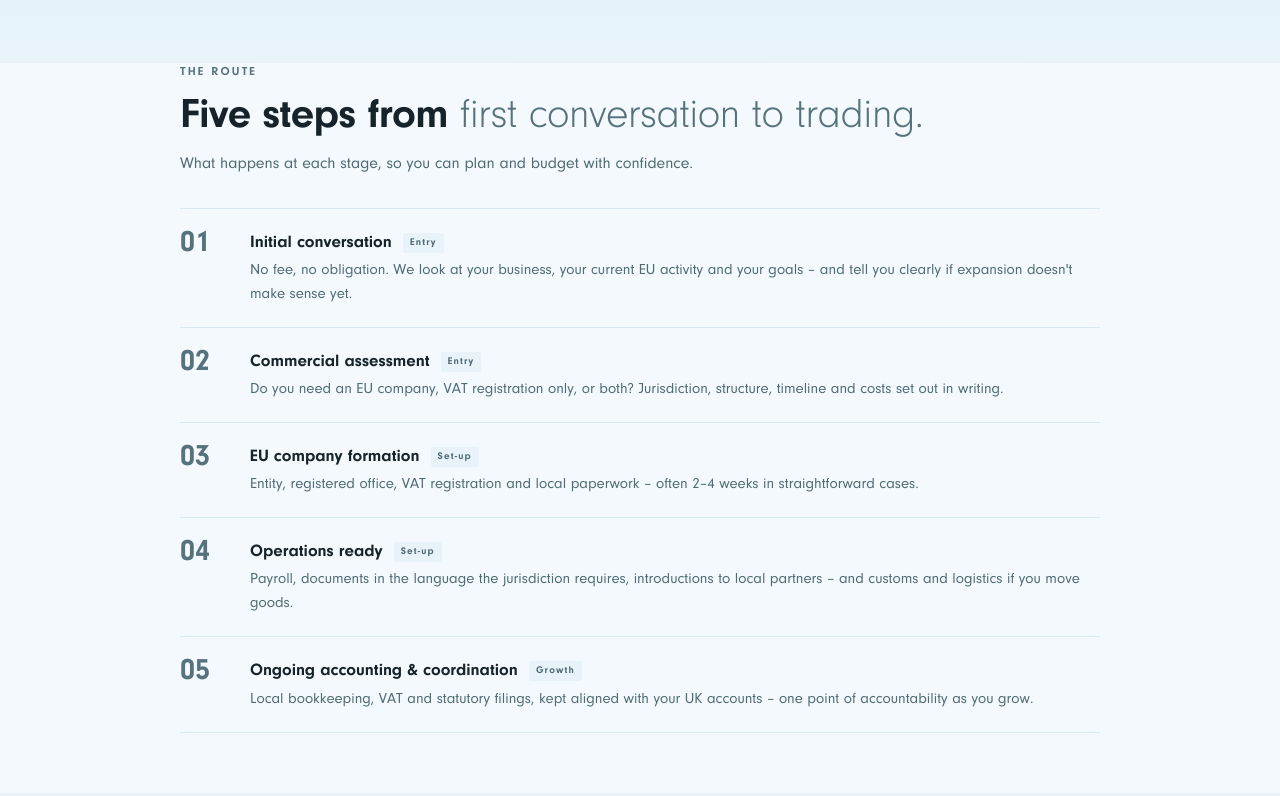
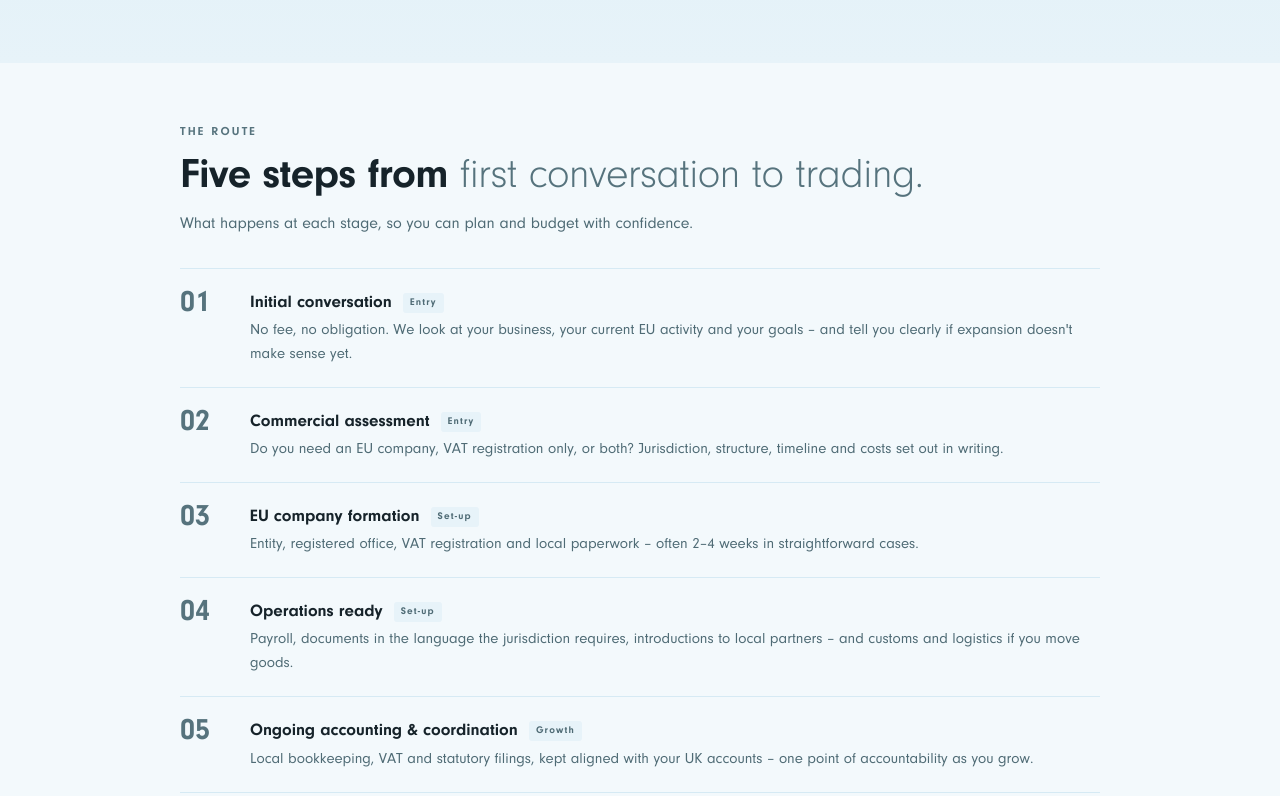
Before and after one commit to ksukiennik/J.Dauman-EU, a plain HTML site: page index.html in a window 1280 px wide. Shown: the part 3720-4516 px from the top of the page. Drawn offline with Linux system fonts and the light colour scheme.

Commit message:
Restore top padding on route section after new background block
Co-Authored-By: Claude Opus 5.5 <noreply@anthropic.com>
Claude-Session: https://claude.ai/code/session_01NpDsMwMtjJS2CJ2oq2rCYe

```diff
--- a/index.html
+++ b/index.html
@@ -417,7 +417,7 @@
   </div>
 </section>
 
-<section id="route" style="padding-top:0">
+<section id="route">
   <div class="wrap">
     <div class="label">The route</div>
     <h2>Five steps from <em>first conversation to trading.</em></h2>
```
